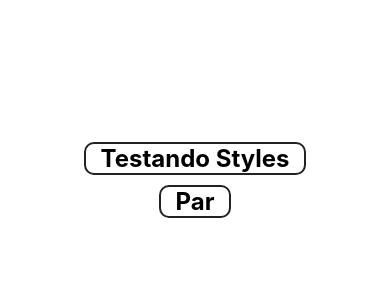
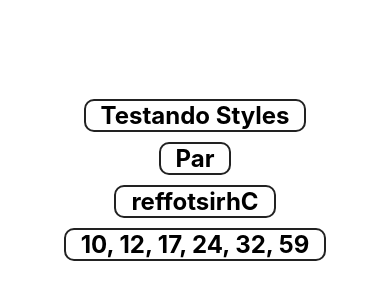
Before and after one commit to ChristofferGenova/react-native-app, a React Native app: screen / in a window 390 px wide. Shown: the part 242-542 px from the top of the page. Built offline with nearby package versions, Linux system fonts and the light colour scheme.

Commit message:
22 - Import/Export

```diff
--- a/src/App.js
+++ b/src/App.js
@@ -1,20 +1,22 @@
-import React, { Component } from 'react';
-import { View, StyleSheet } from "react-native";
+import React, { Component } from 'react'
+import { View, StyleSheet } from "react-native"
 
 //Importando componentes do projeto
-import Simples from './componentes/Simples';
-import ParImpar from './componentes/ParImpar';
-
+import Simples from './componentes/Simples'
+import ParImpar from './componentes/ParImpar'
+import { Inverter, MegaSena } from './componentes/Multi'
 export default class App extends Component {
   render() {
     return (
       <View style={styles.container}>
         <Simples texto='Testando Styles'></Simples>
         <ParImpar numero={20}/>
+        <Inverter texto='Christoffer'></Inverter>
+        <MegaSena numeros={6}></MegaSena>
       </View>
-    );
-  };
-};
+    )
+  }
+}
 
 const styles = StyleSheet.create({
   container: {
@@ -22,4 +24,4 @@
     justifyContent: 'center',
     alignItems: 'center'
   }
-});
+})
--- /dev/null
+++ b/src/componentes/Multi.js
@@ -0,0 +1,30 @@
+import React from 'react'
+import { Text } from 'react-native'
+import Padrao from '../estilo/Padrao'
+
+//Se nao for um export default, precisa armazenar a funcao em uma const
+export const Inverter = props => {
+    const inv = props.texto.split('').reverse().join('')
+    return(
+        <Text style={Padrao.ex}>{inv}</Text>
+    )
+}
+
+export const MegaSena = props => {
+    const [min, max] = [1, 60]
+    const numeros = Array(props.numeros || 6).fill(0) //Se não for passado nenhum numero, o array é zerado
+
+    for(let i = 0; i < numeros.length; i++){
+        let novo = 0
+        //Enquanto for gerado numeros iguais
+        while(numeros.includes(novo)){
+            novo = Math.floor(Math.random() * (max - min + 1) + min)
+        }
+        numeros[i] = novo
+    }
+
+    numeros.sort((a, b) => a - b)
+    return(
+        <Text style={Padrao.ex}>{numeros.join(', ')}</Text>
+    )
+}
--- a/src/componentes/ParImpar.js
+++ b/src/componentes/ParImpar.js
@@ -1,6 +1,6 @@
-import React from 'react';
-import { View, Text } from 'react-native';
-import Padrao from '../estilo/Padrao';
+import React from 'react'
+import { View, Text } from 'react-native'
+import Padrao from '../estilo/Padrao'
 
 function parOuImpar(num){
     //Operador ternário
```
